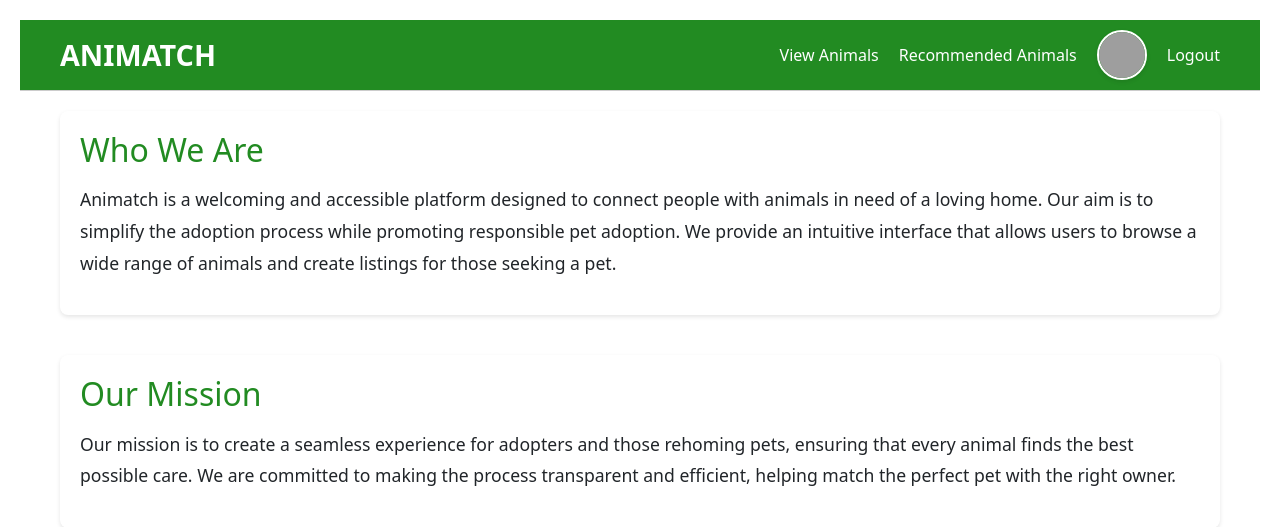
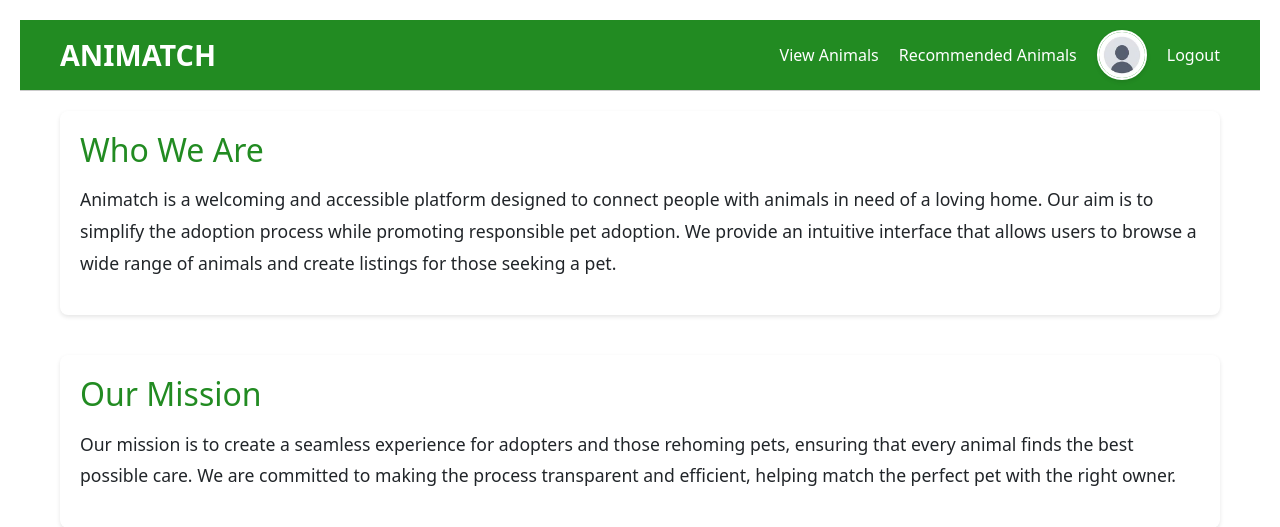
Before and after one commit to thesamedorcas/ANIMATCH, a Django app: page /about/ in a window 1280 px wide. Shown: the top 527 px of the page. Run offline with Django 3.2, Linux system fonts and the light colour scheme; the visitor is signed in with stand-in values (Sample User, id 1); grey boxes are pictures that could not be loaded.

Commit message:
Profile pic default fixed

```diff
--- a/templates/animals/base.html
+++ b/templates/animals/base.html
@@ -30,7 +30,7 @@
                                 {% if user.userprofile.picture %}
                                     <img src="{{ user.userprofile.picture.url }}" alt="{{ user.username }}" class="header-profile-picture">
                                 {% else %}
-                                    <img src="{% static 'images/default-profile.jpg' %}" alt="{{ user.username }}" class="header-profile-picture">
+                                    <img src="{% static 'images/default-profile_pic.jpg' %}" alt="{{ user.username }}" class="header-profile-picture">
                                 {% endif %}
                             </a>
                         </li>
```
